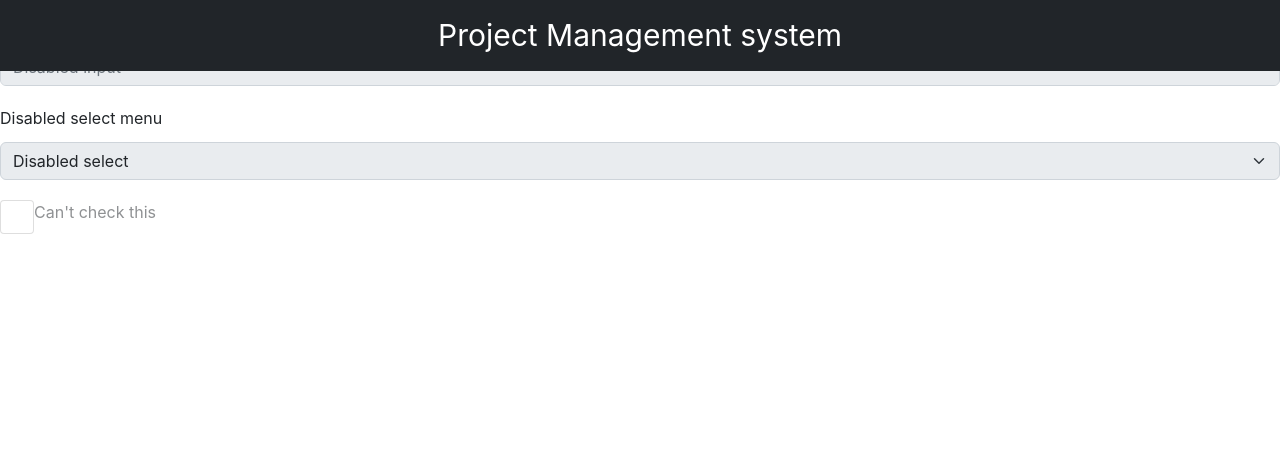
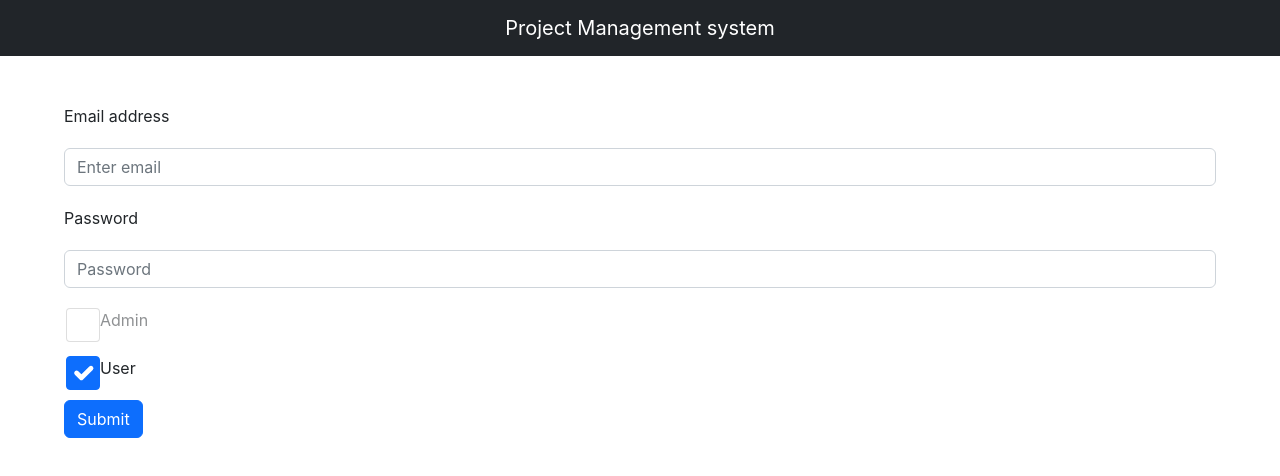
Before and after one commit to akrockzz123/projectMnagementSystem, a React (Create React App) app: page / in a window 1280 px wide. Shown: the top 476 px of the page. Built offline with nearby package versions, Linux system fonts and the light colour scheme.

Commit message:
Login screen

```diff
--- a/src/App.tsx
+++ b/src/App.tsx
@@ -12,6 +12,7 @@ import { Dispatch } from 'react';
 import { useDispatch } from 'react-redux';
 import Header from './component/Header';
 import LoginScreen from './screen/LoginScreen';
+import { Container } from '@mui/material';
 
 function App() {
 
@@ -30,10 +31,11 @@ function App() {
   }
 
   return (
-    <>
+    <Container>
        <Header/>
+
        <LoginScreen/>
-    </>
+    </Container>
   );
 }
 
--- a/src/component/Header.tsx
+++ b/src/component/Header.tsx
@@ -18,7 +18,7 @@ const Header: React.FunctionComponent<IAppProps> = (props) => {
   return (
     <Navbar fixed = "top" bg = "dark" variant = "dark">
           <Container>
-            <Navbar.Brand style = {{textAlign : 'center', margin: 'auto', fontSize : '30px'}}>
+            <Navbar.Brand style = {{textAlign : 'center', margin: 'auto'}}>
               Project Management system
             </Navbar.Brand>
 
--- a/src/screen/LoginScreen.tsx
+++ b/src/screen/LoginScreen.tsx
@@ -1,28 +1,93 @@
 
-import React from 'react'
-import { Form } from 'react-bootstrap'
+import React, { useState } from 'react'
+import { Button, Form } from 'react-bootstrap'
+import { useDispatch } from 'react-redux'
 
+import { userLoginRequestAction } from '../state/action-creators'
 type Props = {}
 
 function LoginScreen({}: Props) {
 
+    const [email,setEmail] = useState('')
+
+    const [password,setPassword] = useState('')
+
+    const [isAdmin,setIsAdmin] = useState(false)
+
+    const [errorss,setErrorss] = useState(false)
+
+    const dispatch = useDispatch()
+
+    const emailFunc = (em : string) => {
+
+        setEmail(em)
+
+        setErrorss(false)
+    }
+
+    const passFunc = (em: string) => {
+
+      setErrorss(false)
+        setPassword(em)
+    }
+
+    const adminFunc = (che : string) => {
+
+
+
+        setIsAdmin(!isAdmin)
+    }
+
+    const userFunc = (che : string) => {
+
+        setIsAdmin(!isAdmin)
+    }
+
+    const submitHandlerFunc = (e : React.MouseEvent<HTMLButtonElement, MouseEvent>) => {
+
+        e.preventDefault()
+
+        let regex = /^\w+([\.-]?\w+)*@\w+([\.-]?\w+)*(\.\w{2,3})+$/;
+
+        if(email.match(regex) && (password.length >= 6))
+        {
+            dispatch(userLoginRequestAction(email,password))
+        }
+        else{
+
+            setErrorss(true)
+        }
+    }
 
   return (
-    <div>
-        <Form.Group className="mb-3">
-        <Form.Label>Disabled input</Form.Label>
-        <Form.Control placeholder="Disabled input" disabled />
+    <Form style = {{marginTop : '100px'}}>
+      <Form.Group className="mb-3" controlId="formBasicEmail">
+        <Form.Label>Email address</Form.Label>
+        <Form.Control type="email" placeholder="Enter email"  onChange = {(event) => emailFunc(event.target.value)}/>
+
+        <Form.Text className="text-muted">
+
+        </Form.Text>
       </Form.Group>
-      <Form.Group className="mb-3">
-        <Form.Label>Disabled select menu</Form.Label>
-        <Form.Select disabled>
-          <option>Disabled select</option>
-        </Form.Select>
+
+      <Form.Group className="mb-3" controlId="formBasicPassword">
+        <Form.Label>Password</Form.Label>
+        <Form.Control type="password" placeholder="Password"  onChange = {(event) => passFunc(event.target.value)}/>
       </Form.Group>
-      <Form.Group className="mb-3">
-        <Form.Check type="checkbox" label="Can't check this" disabled />
+      <Form.Group className="mb-3" controlId="formBasicCheckbox" style = {{margin : '2px'}}>
+        <Form.Check type="checkbox" label="Admin" onChange = {(event) => adminFunc(event.target.value)} disabled = {!isAdmin} checked = {isAdmin}/>
       </Form.Group>
-    </div>
+
+      <Form.Group className="mb-3" controlId="formBasicCheckbox" style = {{margin : '2px'}}>
+        <Form.Check type="checkbox" label="User" onChange = {(event) => userFunc(event.target.value)} disabled = {isAdmin} checked = {!isAdmin}/>
+      </Form.Group>
+      <Button variant="primary" type="submit" onClick = {(event) => submitHandlerFunc(event)}>
+        Submit
+      </Button>
+      <br/>
+      <br/>
+      {errorss ? <div style = {{color : 'red'}}>Please enter email and password correctly</div> : <div></div>}
+    </Form>
   )
 }
 
```
